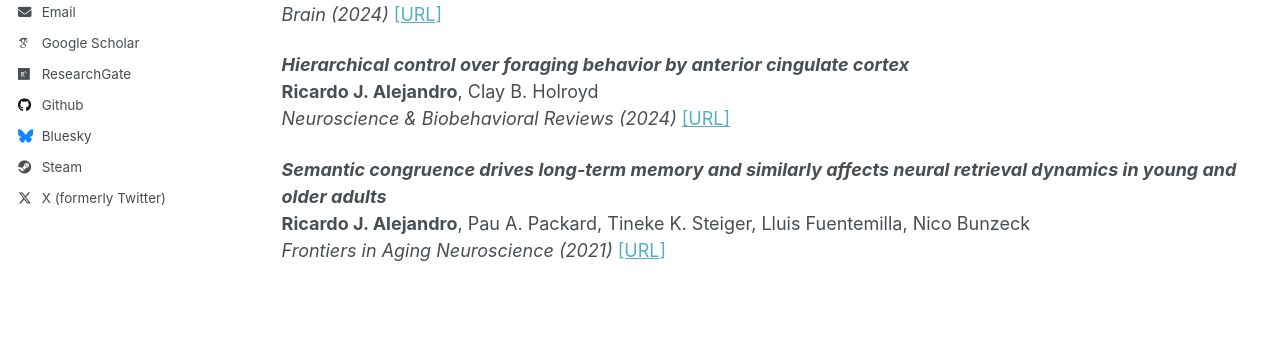
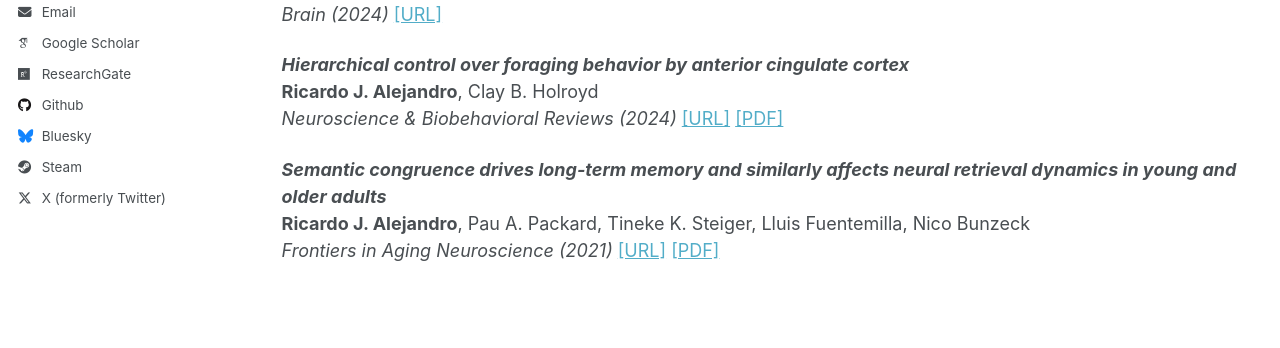
Before and after one commit to rjalejandro/rjalejandro.github.io, a Jekyll site: the page built from _pages/publications.md, in a window 1280 px wide and 1130 px high. Shown: the part 480-828 px from the top of the window. Built offline with Jekyll 4.4.1, drawn with Linux system fonts in a browser that asks for light colours; some web fonts are replaced.

Commit message:
pubs pdfs

```diff
--- a/_pages/publications.md
+++ b/_pages/publications.md
@@ -28,8 +28,10 @@ Joyce Oerlemans, **Ricardo J. Alejandro**, Dirk Van Roost, Paul Boon, Veerle De
 **Ricardo J. Alejandro**, Clay B. Holroyd
 *Neuroscience & Biobehavioral Reviews (2024)*
 [[URL]](https://www.sciencedirect.com/science/article/pii/S0149763424000927)
+[[PDF]](../files/Alejandro_&_Holroyd_2024.pdf)
 
 ***Semantic congruence drives long-term memory and similarly affects neural retrieval dynamics in young and older adults***
 **Ricardo J. Alejandro**, Pau A. Packard, Tineke K. Steiger, Lluis Fuentemilla, Nico Bunzeck
 *Frontiers in Aging Neuroscience (2021)*
 [[URL]](https://www.frontiersin.org/journals/aging-neuroscience/articles/10.3389/fnagi.2021.683908/full)
+[[PDF]](../files/Alejandro_et_al_2021.pdf)
```
Also changed, not shown: 1 other file.
